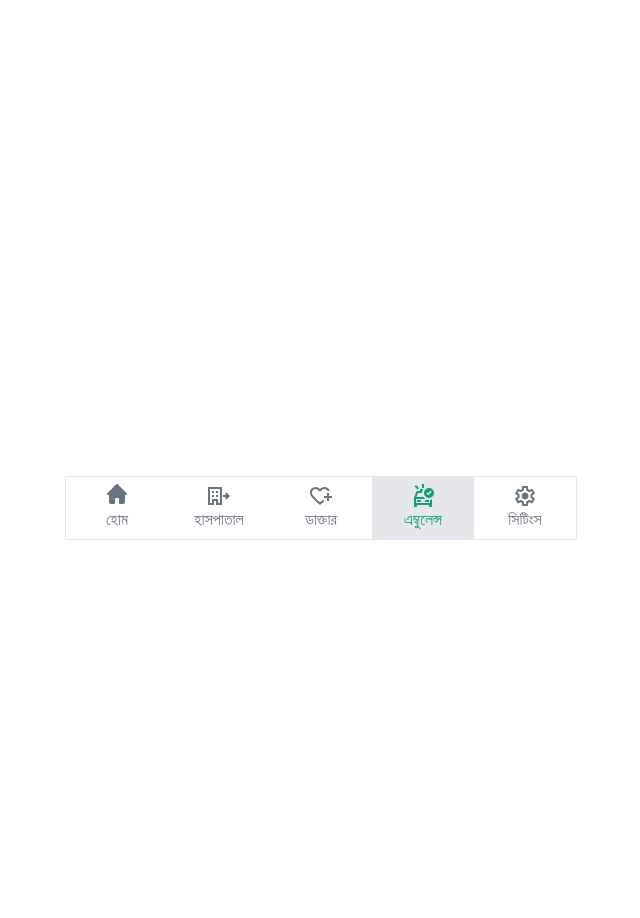
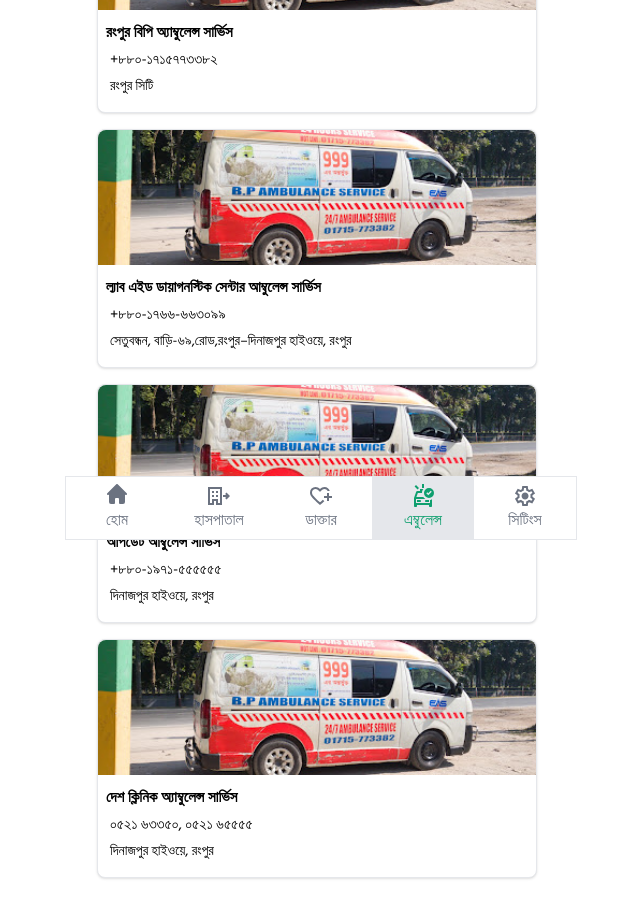
Before and after one commit to dev-juwelhossain/medizon-front-end, a React (Vite) app: page /ambulance in a window 1280 px wide. Shown: the part 260-1178 px from the top of the page, without its empty margins (319-959 px from the left). Before the commit the page ends 800 px from the top, so only its background shows below. Built offline with nearby package versions, Linux system fonts and the light colour scheme.

Commit message:
ambulance page done

```diff
--- a/src/pages/Ambulance.jsx
+++ b/src/pages/Ambulance.jsx
@@ -22,8 +22,97 @@ const Ambulance = () => {
           </svg>
 
         </a>
-        <h3>অ্যাম্বুলেন্স তালিকা</h3>
+        <h3 className="mb-4">অ্যাম্বুলেন্স তালিকা</h3>
       </div>
+      {/* BP ambulance service */}
+
+      <div className="mb-4 mr-2 bg-white border border-gray-200 rounded-lg shadow dark:bg-gray-800 dark:border-gray-700">
+        <a href="#">
+          <img
+            className="flex justify-center items-center h-[135px] w-full object-cover rounded-t-lg"
+            src="../../img/bipi.jpg"
+            alt=""
+          />
+        </a>
+        <div className="px-2 py-3">
+          <div>
+            <h2 className="text-[15px] font-bold">
+              রংপুর বিপি অ্যাম্বুলেন্স সার্ভিস
+            </h2>
+            <p className="text-[15px] m-1 "> +৮৮০-১৭১৫৭৭৩৩৮২</p>
+            <p className="text-[14px] m-1">রংপুর সিটি</p>
+          </div>
+
+        </div>
+      </div>
+      {/* LABAID Diagnostic Rangpur */}
+
+      <div className="mb-4 mr-2 bg-white border border-gray-200 rounded-lg shadow dark:bg-gray-800 dark:border-gray-700">
+        <a href="#">
+          <img
+            className="flex justify-center items-center h-[135px] w-full object-cover rounded-t-lg"
+            src="../../img/bipi.jpg"
+            alt=""
+          />
+        </a>
+        <div className="px-2 py-3">
+          <div>
+            <h2 className="text-[15px] font-bold">
+              ল্যাব এইড ডায়াগনস্টিক সেন্টার আম্বুলেন্স সার্ভিস
+            </h2>
+            <p className="text-[15px] m-1 "> +৮৮০-১৭৬৬-৬৬৩০৯৯ </p>
+            <p className="text-[14px] m-1">সেতুবন্ধন, বাড়ি-৬৯,রোড,রংপুর–দিনাজপুর হাইওয়ে, রংপুর
+
+            </p>
+          </div>
+
+        </div>
+      </div>
+
+      {/* Update Ambulance Service */}
+
+      <div className="mb-4 mr-2 bg-white border border-gray-200 rounded-lg shadow dark:bg-gray-800 dark:border-gray-700">
+        <a href="#">
+          <img
+            className="flex justify-center items-center h-[135px] w-full object-cover rounded-t-lg"
+            src="../../img/bipi.jpg"
+            alt=""
+          />
+        </a>
+        <div className="px-2 py-3">
+          <div>
+            <h2 className="text-[15px] font-bold">
+              আপডেট আম্বুলেন্স সার্ভিস
+            </h2>
+            <p className="text-[15px] m-1 "> +৮৮০-১৯৭১-৫৫৫৫৫৫ </p>
+            <p className="text-[14px] m-1">দিনাজপুর হাইওয়ে, রংপুর</p>
+          </div>
+
+        </div>
+      </div>
+
+      {/* desh clinic ambulance service */}
+
+      <div className="mb-20 mr-2 bg-white border border-gray-200 rounded-lg shadow dark:bg-gray-800 dark:border-gray-700">
+        <a href="#">
+          <img
+            className="flex justify-center items-center h-[135px] w-full object-cover rounded-t-lg"
+            src="../../img/bipi.jpg"
+            alt=""
+          />
+        </a>
+        <div className="px-2 py-3">
+          <div>
+            <h2 className="text-[15px] font-bold">
+            দেশ ক্লিনিক অ্যাম্বুলেন্স সার্ভিস
+            </h2>
+            <p className="text-[15px] m-1 "> ০৫২১ ৬৩৩৫০, ০৫২১ ৬৫৫৫৫ </p>
+            <p className="text-[14px] m-1">দিনাজপুর হাইওয়ে, রংপুর</p>
+          </div>
+
+        </div>
+      </div>
+
     </div>
   );
 };
```
Also changed, not shown: public/img/bipi.jpg (added).
